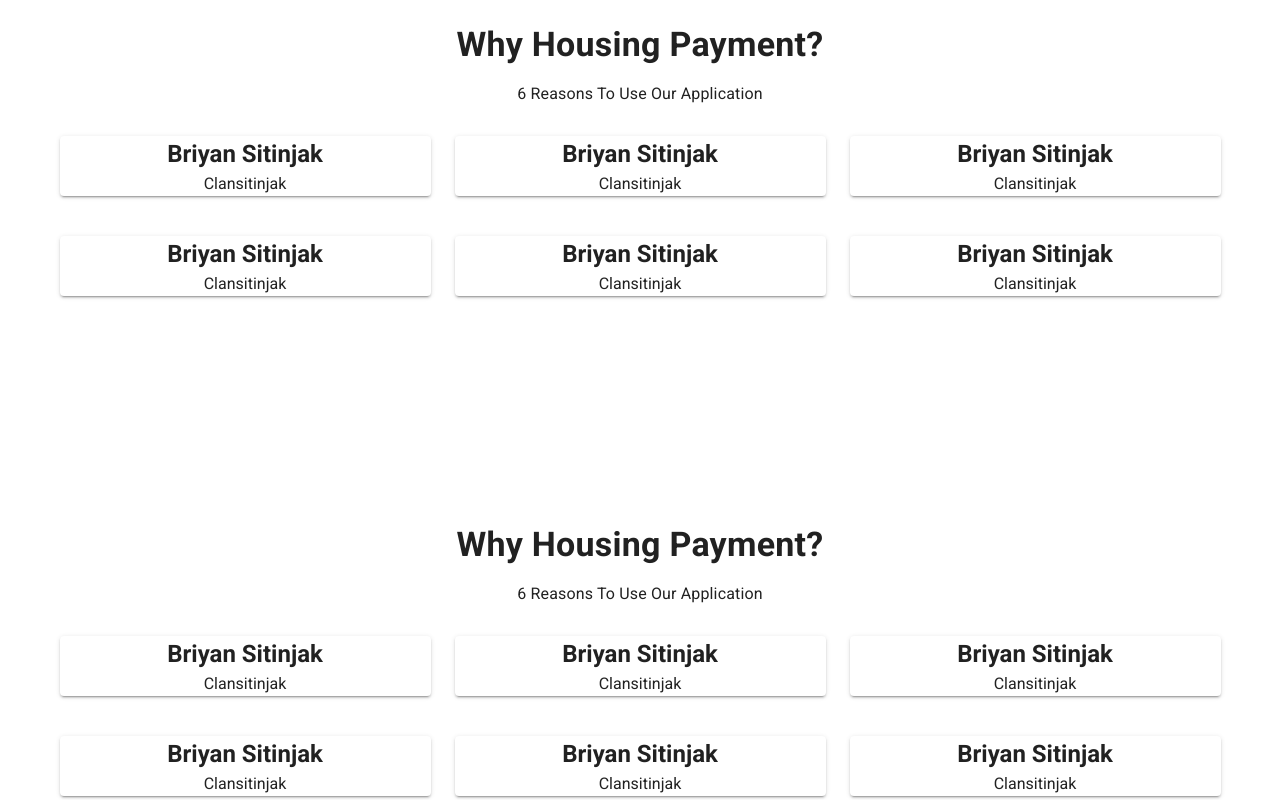
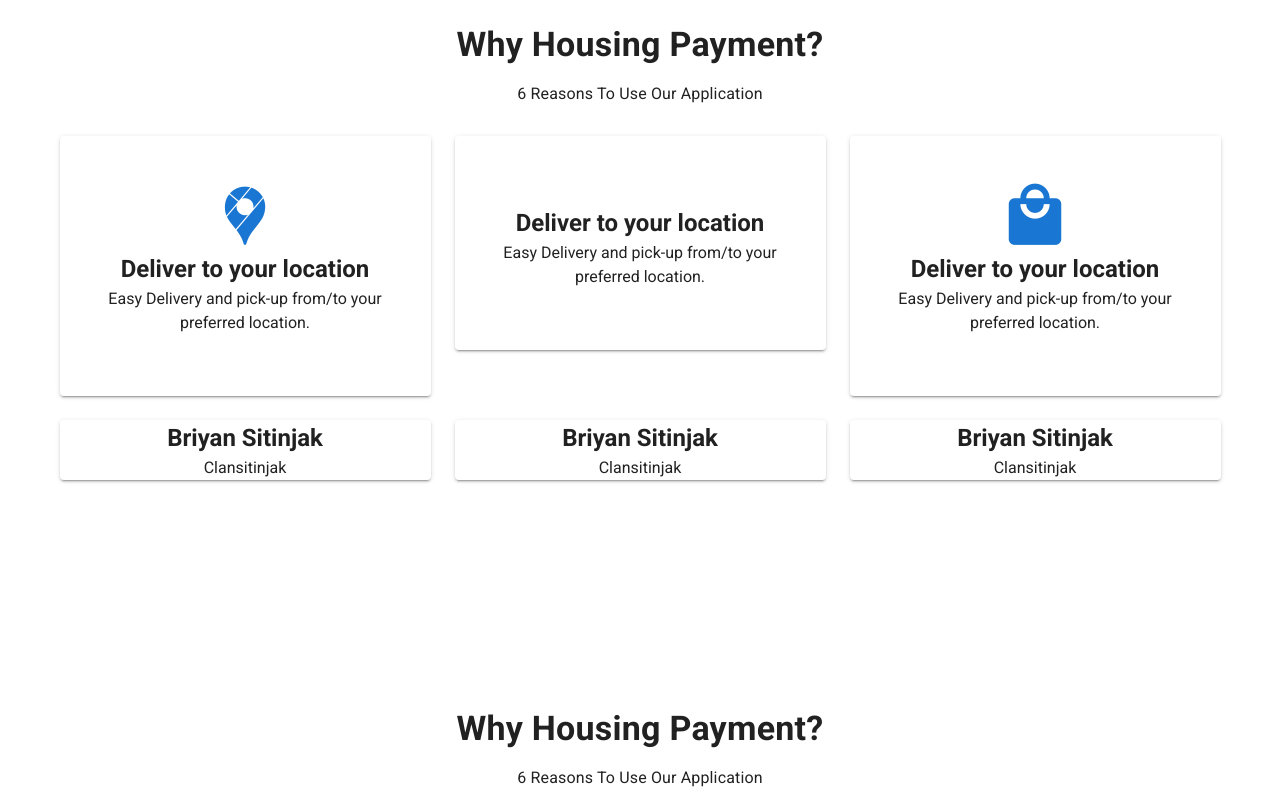
Before and after one commit to BriyanSitinjak/vuetify-tutorial, a Vue app in the folder vuetify-tutorial/: page / in a window 1280 px wide. Shown: the part 860-1660 px from the top of the page. Built offline with nearby package versions, Linux system fonts and the light colour scheme.

Commit message:
add icon

```diff
--- a/vuetify-tutorial/src/components/AppHome.vue
+++ b/vuetify-tutorial/src/components/AppHome.vue
@@ -62,41 +62,53 @@
       <p class="text-md-subtitle-1"> 6 Reasons To Use Our Application</p>
       <v-container>
       <v-row>
-        <v-col xs="6">
-          <v-card>
-            <h2>Briyan Sitinjak</h2>
-            <p>Clansitinjak</p>
+        <v-col xs="12" sm="12" md="4">
+          <v-card style="padding:45px 20px;">
+            <v-icon
+            size="70px"
+            color="primary"
+            >mdi-google-maps</v-icon>
+            <h2>Deliver to your location</h2>
+            <p>Easy Delivery and pick-up from/to your preferred location.</p>
           </v-card>
         </v-col>
-        <v-col xs="6">
-          <v-card>
-            <h2>Briyan Sitinjak</h2>
-            <p>Clansitinjak</p>
+        <v-col xs="12" sm="12" md="4">
+          <v-card style="padding:45px 20px;">
+            <v-icon
+            size="70px"
+            color="primary"
+            >mdi-cellphone-android</v-icon>
+            <h2>Deliver to your location</h2>
+            <p>Easy Delivery and pick-up from/to your preferred location.</p>
           </v-card>
         </v-col>
-        <v-col xs="6">
-          <v-card>
-            <h2>Briyan Sitinjak</h2>
-            <p>Clansitinjak</p>
+        <v-col xs="12" sm="12" md="4">
+          <v-card style="padding:45px 20px;">
+            <v-icon
+            size="70px"
+            color="primary"
+            >mdi-shopping</v-icon>
+            <h2>Deliver to your location</h2>
+            <p>Easy Delivery and pick-up from/to your preferred location.</p>
           </v-card>
         </v-col>
       </v-row>
     </v-container>
     <v-container>
       <v-row>
-        <v-col>
+        <v-col xs="0" sm="12" md="4">
           <v-card>
             <h2>Briyan Sitinjak</h2>
             <p>Clansitinjak</p>
           </v-card>
         </v-col>
-        <v-col>
+        <v-col xs="0" sm="12" md="4">
           <v-card>
             <h2>Briyan Sitinjak</h2>
             <p>Clansitinjak</p>
           </v-card>
         </v-col>
-        <v-col>
+        <v-col xs="0" sm="12" md="4">
           <v-card>
             <h2>Briyan Sitinjak</h2>
             <p>Clansitinjak</p>
@@ -111,19 +123,19 @@
       <p class="text-md-subtitle-1"> 6 Reasons To Use Our Application</p>
       <v-container>
       <v-row>
-        <v-col xs="6">
+        <v-col xs="12" sm="12" md="4">
           <v-card>
             <h2>Briyan Sitinjak</h2>
             <p>Clansitinjak</p>
           </v-card>
         </v-col>
-        <v-col xs="6">
+        <v-col xs="12" sm="12" md="4">
           <v-card>
             <h2>Briyan Sitinjak</h2>
             <p>Clansitinjak</p>
           </v-card>
         </v-col>
-        <v-col xs="6">
+        <v-col xs="12" sm="12" md="4">
           <v-card>
             <h2>Briyan Sitinjak</h2>
             <p>Clansitinjak</p>
@@ -133,19 +145,19 @@
     </v-container>
     <v-container>
       <v-row>
-        <v-col>
+        <v-col xs="12" sm="12" md="4">
           <v-card>
             <h2>Briyan Sitinjak</h2>
             <p>Clansitinjak</p>
           </v-card>
         </v-col>
-        <v-col>
+        <v-col xs="12" sm="12" md="4">
           <v-card>
             <h2>Briyan Sitinjak</h2>
             <p>Clansitinjak</p>
           </v-card>
         </v-col>
-        <v-col>
+        <v-col xs="12" sm="12" md="4">
           <v-card>
             <h2>Briyan Sitinjak</h2>
             <p>Clansitinjak</p>
```
